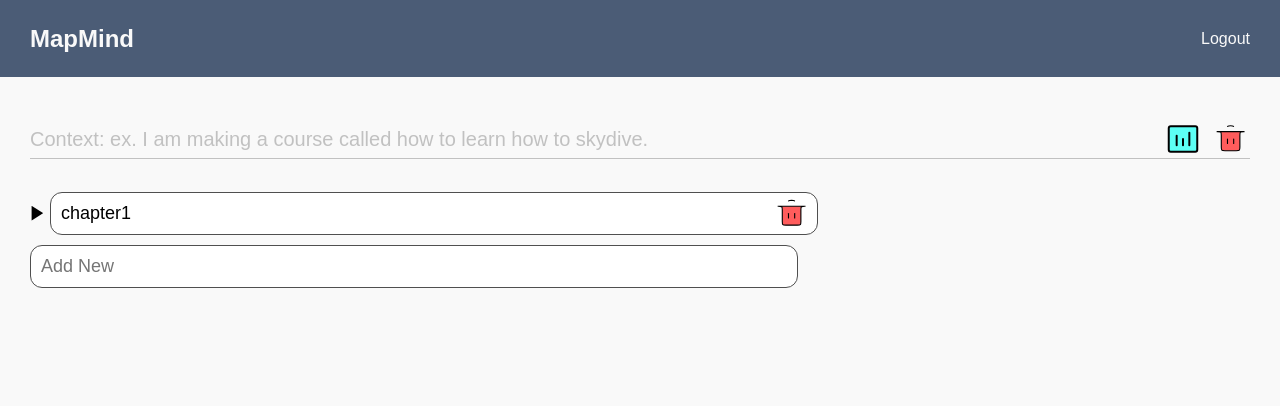
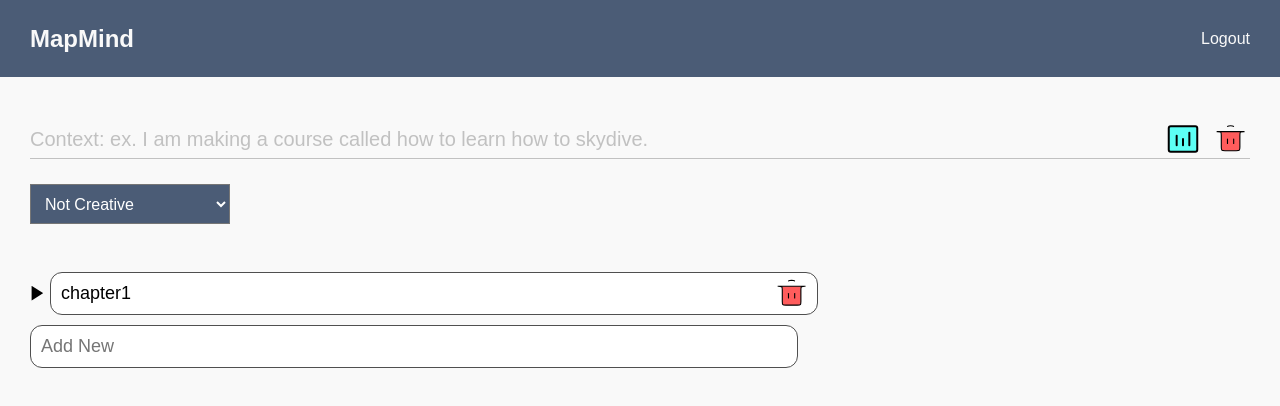
Before and after one commit to firasmlt/MapMind, a React (Create React App) app in the folder client/: page / in a window 1280 px wide. Shown: the top 406 px of the page. Built offline with nearby package versions, Linux system fonts and the light colour scheme.

Commit message:
adding temperature selection and styling generated add input fields

```diff
--- a/client/src/App.js
+++ b/client/src/App.js
@@ -1,6 +1,7 @@
 import Content from "./components/Content";
 import NavBar from "./components/NavBar";
 import ToolBar from "./components/ToolBar";
+import Options from './components/Options'
 import DeleteVerificationOverlay from "./components/UI/DeleteVerificationOverlay";
 import "./App.css";
 import { useState } from "react";
@@ -14,6 +15,7 @@ function App() {
       topics: [{ name: "topic1", subtopics: ["hello"] }],
     },
   ]);
+  const [temp, setTemp] = useState(0)
   const [showOverlay, setShowOverlay] = useState(false);
   const deleteAllHandler = (x) => {
     if (content.length !== 0) setShowOverlay(true);
@@ -37,7 +39,7 @@ function App() {
     return contentMarkdown;
   };
 
-  const convertMarkdownToContent = (markdownText) => {
+  const convertMarkdownToContent = (markdownText, generated = false) => {
     const lines = markdownText.trim().split("\n");
     console.log(lines)
     const newContent = [];
@@ -47,7 +49,7 @@ function App() {
       if (!line.includes("###") && !line.includes("##") && line.includes("#")) {
         chapter = {
           id: ID(),
-          generated: true,
+          generated ,
           name: line.replace("#", ""),
           topics: [],
         };
@@ -57,7 +59,7 @@ function App() {
         chapter.topics.push({
           name: line.replace("##", ""),
           subtopics: [],
-          generated: true,
+          generated,
         });
       }
       if (line.includes("###")) {
@@ -73,26 +75,27 @@ function App() {
   const getData = async () => {
     console.log(promptContent)
     const configuration = new Configuration({
-      apiKey: "XXXAPIKEYHEREXXX",
+      apiKey: "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",
     });
     const openai = new OpenAIApi(configuration);
     const response = await openai.createCompletion({
       model: "text-davinci-002",
       prompt: promptContent,
       suffix: "",
-      temperature: 0.5,
+      temperature: temp,
       max_tokens: 456,
       top_p: 1,
       frequency_penalty: 0,
       presence_penalty: 0,
     });
-    setContent(prev => [...prev, ...convertMarkdownToContent(`#${response.data.choices[0].text}`)])
+    setContent(prev => [...prev, ...convertMarkdownToContent(`#${response.data.choices[0].text}`, true)])
   };
 
   return (
     <div className="App">
       <NavBar />
       <ToolBar deleteAllHandler={deleteAllHandler} setContext={setContext} getData={getData}/>
+      <Options setTemp={setTemp} />
       <Content content={content} setContent={setContent} context={context} ID={ID}/>
       {showOverlay ? (
         <DeleteVerificationOverlay
--- /dev/null
+++ b/client/src/components/Options.js
@@ -0,0 +1,21 @@
+import styles from "./Options.module.css";
+
+function Options({setTemp}) {
+    const optionChangeHandler = (e) => {
+        setTemp(Number(e.target.value))
+    }
+  return (
+    <div className={styles.optionsContainer}>
+      <span className={styles.creativityDropdown}>
+    <select onChange={optionChangeHandler}>
+        <option value='0'>Not Creative</option>
+        <option value='0.5'>Somewhat Creative</option>
+        <option value='1'>Very Creative</option>
+
+    </select>
+    </span>
+    </div>
+  );
+}
+
+export default Options;
--- /dev/null
+++ b/client/src/components/Options.module.css
@@ -0,0 +1,15 @@
+.optionsContainer{
+    height: 70px;
+    display: flex;
+    align-items: center;
+    padding:0 30px;
+}
+.creativityDropdown select{
+    background-color: #4b5c76;
+    height: 40px;
+    width: 200px;
+    padding: 0 10px;
+    color: white;
+    font-size: 16px;
+    outline: none;
+}
--- a/client/src/components/Subtopic.js
+++ b/client/src/components/Subtopic.js
@@ -58,7 +58,9 @@ function Subtopic({
         <input
           type="text"
           placeholder="Add a new SubTopic"
-          className={`${styles.subtopicInput} ${styles.addsubtopicInput}`}
+          className={`${styles.subtopicInput} ${styles.addsubtopicInput} ${
+            chapter.topics[topicIndex].generated ? styles.generated : ""
+          }`}
           onChange={addSubtopicHandler}
         />
       ) : (
--- a/client/src/components/Subtopic.module.css
+++ b/client/src/components/Subtopic.module.css
@@ -28,3 +28,6 @@
   border-color: #5cfff5;
   color: #33b6ab;
 }
+.generated::placeholder{
+  color: #33b6ab;
+}
--- a/client/src/components/Topic.js
+++ b/client/src/components/Topic.js
@@ -102,7 +102,9 @@ function Topic({ topic, addTopicInput, chapter, updateChapter, topicIndex }) {
         <input
           type="text"
           placeholder="Add a new Topic"
-          className={`${styles.topicInput} ${styles.addTopicInput}`}
+          className={`${styles.topicInput} ${styles.addTopicInput} ${
+            topic.generated ? styles.generated : ""
+          }`}
           onChange={addTopicHandler}
         />
       ) : (
--- a/client/src/components/Topic.module.css
+++ b/client/src/components/Topic.module.css
@@ -38,3 +38,5 @@
   border-color: #5cfff5;
   color: #33b6ab;
 }
+.generated::placeholder{
+  color: #33b6ab; }
```
